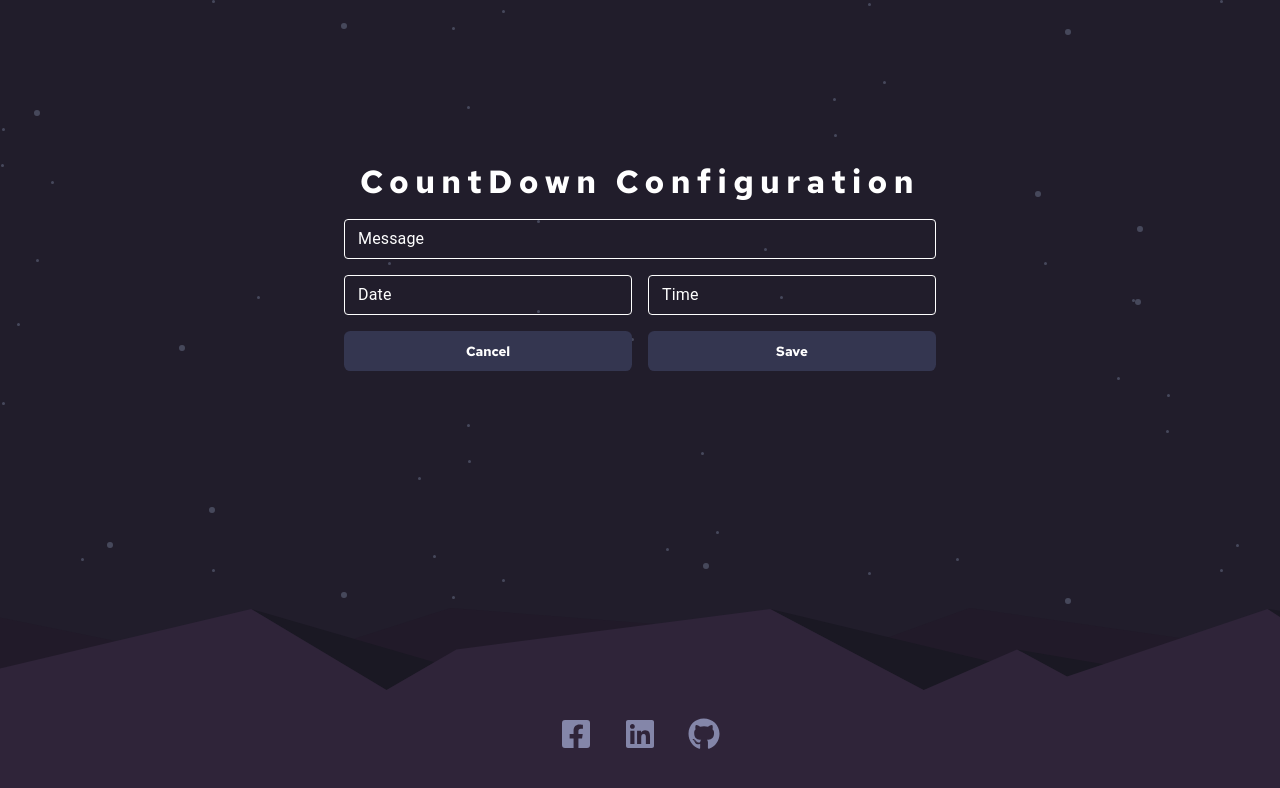
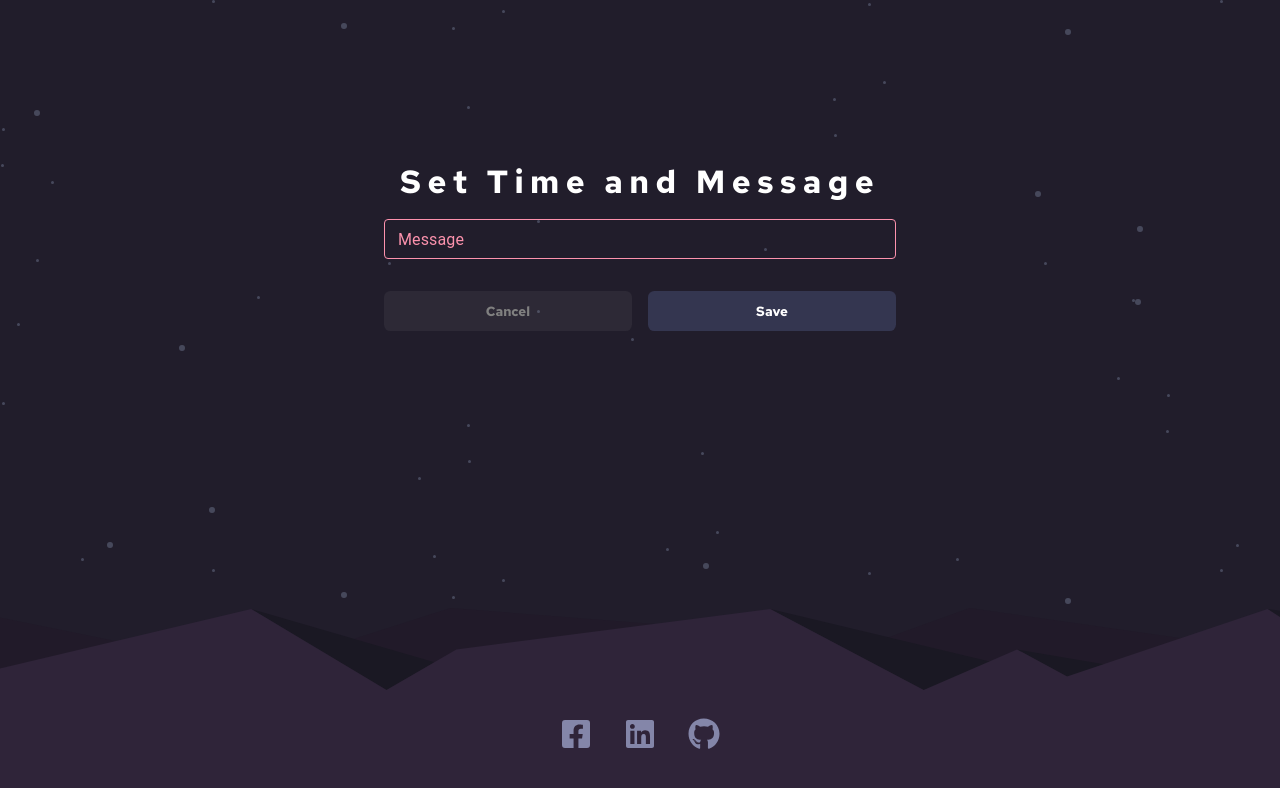
Before and after one commit to risingus/countdown, a React (Create React App) app: page /editCountDown in a window 1280 px wide. Shown: the top 788 px of the page. Built offline with nearby package versions, Linux system fonts and the light colour scheme.

Commit message:
Feat
1. Created funcion and view to edit countdown.

```diff
--- a/src/App.js
+++ b/src/App.js
@@ -1,27 +1,30 @@
 import { useEffect, useState } from "react";
 import { ThemeProvider } from "styled-components";
-import { GlobalStyle } from "./GlobalStyles/globalTheme";
-import { webTheme } from "./GlobalStyles/theme";
+import moment from 'moment';
 import {useNavigate} from "react-router";
-import moment from 'moment';
 import { CountDonwPage } from "./pages/CountDonwPage";
 import {Routes, Route} from 'react-router-dom';
 import { EditCountDownPage } from "./pages/EditCountDownPage";
+import { GlobalStyle } from "./GlobalStyles/globalTheme";
+import { webTheme } from "./GlobalStyles/theme";
 
 function App() {
+  const navigate = useNavigate();
   const [countDown, setCountDown] = useState({});
-  const [text, setText] = useState("No configuration found 😓");
-  let navigate = useNavigate();
+  const [text, setText] = useState("");
+  const [dateToCount, setDateToCount] = useState({});
+  const [isLoading, setIsLoading] = useState(true);
+
 
   function getRemainingTime(date) {
     const {year, month, day, hour, minute, second} = date
     const endDate = new Date(year, month, day, hour, minute, second)
     const now = new Date();
-    const timeLeft = moment(endDate).diff(now)
-    const daysLeft  = moment(timeLeft).get('date')
-    const hoursLeft = moment(timeLeft).get('hour')
-    const minutesLeft = moment(timeLeft).get('minute')
-    const secondsLeft = moment(timeLeft).get('second')
+    const timeLeft = moment(endDate).diff(moment(now))
+    const daysLeft  = moment.duration(timeLeft)._data.days
+    const hoursLeft = moment.duration(timeLeft)._data.hours
+    const minutesLeft = moment.duration(timeLeft)._data.minutes
+    const secondsLeft = moment.duration(timeLeft)._data.seconds
 
     const dateLeft = {
       days: daysLeft,
@@ -29,10 +32,12 @@ function App() {
       minutes: minutesLeft,
       seconds: secondsLeft
     }
+
     return dateLeft;
   }
 
   function handleSaveForm({text, date, time}) {
+    setIsLoading(true)
     const day = moment(date).get('date');
     const month = moment(date).get('month');
     const year = moment(date).get('year');
@@ -50,28 +55,40 @@ function App() {
       text
     }
 
+    const savedData = {
+      date,
+      time
+    }
+
+    setDateToCount(savedData)
+
     localStorage.setItem('countDownConfig', JSON.stringify(dateConfig))
-    setInterval(() => {
-      const dateLeft = getRemainingTime(dateConfig)
-      setCountDown(dateLeft)
-      setText(text)
-    }, 1000);
 
-
-    navigate('/')
-    document.location.reload()
-
+    setTimeout(() => {
+      setIsLoading(false);
+    }, 1000)
+    return;
   }
 
-  function handleCancelForm() {
-    navigate('/')
+  function isDateOld(date) {
+    const {year, month, day, hour, minute, second} = date
+    const countDate = new Date(year, month, day, hour, minute, second)
+    const today = new Date();
+
+    const isAfter = moment(countDate).isAfter(today)
+
+    return isAfter;
   }
 
   useEffect(() => {
 
     if (localStorage.getItem('countDownConfig') === null) {
       setCountDown({})
-      setText("No configuration found 😓")
+
+      setTimeout(() => {
+        navigate('/editCountDown')
+        setIsLoading(false);
+      }, 1000)
       return;
     }
 
@@ -88,32 +105,62 @@ function App() {
 
     const dateConfig = {
       year,
-      month: month -1,
+      month,
       day,
       hour,
       minute,
       second
     }
 
-    setInterval(() => {
+    const isAfter = isDateOld(dateConfig);
+
+    if (!isAfter) {
+      setCountDown({})
+      localStorage.removeItem('countDownConfig')
+
+      setTimeout(() => {
+        navigate('/editCountDown')
+        setIsLoading(false);
+      }, 1000)
+      return;
+    }
+
+
+    const currentFunction = setInterval(() => {
       const dateLeft = getRemainingTime(dateConfig)
       setCountDown(dateLeft)
       setText(text)
     }, 1000);
 
-  },  [])
+    setTimeout(() => {
+      setIsLoading(false);
+    }, 1000)
+
+
+    return () => clearInterval(currentFunction);
+
+  // eslint-disable-next-line react-hooks/exhaustive-deps
+  },  [dateToCount])
 
   return (
     <>
       <ThemeProvider theme={webTheme}>
         <Routes>
-          <Route path="/" element={<CountDonwPage countDown={countDown} text={text} />} />
+          <Route
+            path="/"
+            element={
+              <CountDonwPage
+                countDown={countDown}
+                text={text}
+                isLoading={isLoading}
+              />
+            }
+          />
           <Route
             path="/editCountDown"
             element={
               <EditCountDownPage
                 handleSaveForm={handleSaveForm}
-                handleCancelForm={handleCancelForm}
               />
             }
           />
--- a/src/components/EditCountDonwForm/index.js
+++ b/src/components/EditCountDonwForm/index.js
@@ -1,29 +1,62 @@
 import React from "react";
-import {
-  MuiPickersUtilsProvider,
-} from '@material-ui/pickers';
-import DateFnsUtils from '@date-io/date-fns';
+import LocalizationProvider from '@mui/lab/LocalizationProvider';
+import moment from 'moment';
+import AdapterDateFns from '@mui/lab/AdapterDateFns';
 import usLocale from 'date-fns/locale/en-US';
+import MobileDatePicker from '@mui/lab/MobileDatePicker';
+import MobileTimePicker from '@mui/lab/MobileTimePicker';
+import {useNavigate} from "react-router";
 import {Title} from '../Title'
-import { DateInput, InputMessage, StyledForm, TimeInput } from "./styles";
+import { InputMessage, StyledForm, StyledButton } from "./styles";
 import { useForm, Controller } from 'react-hook-form';
 import * as yup from 'yup';
 import { yupResolver } from '@hookform/resolvers/yup';
 import { InputMessageError } from "../InputMessageError";
 
 
+function isDateNew(date, time) {
+  const day = moment(date).get('date');
+  const month = moment(date).get('month');
+  const year = moment(date).get('year');
+  const hour = moment(time).get('hour');
+  const minute = moment(time).get('minute');
+  const second = moment(time).get('second');
+
+  const formDate = new Date(year, month, day, hour, minute, second)
+  const today = new Date();
+
+  const isAfter = moment(formDate).isAfter(today)
+  console.log(isAfter)
+
+  return isAfter;
+
+}
+
 const countDownSchema = yup.object().shape({
   text: yup
     .string(),
   date: yup
     .date()
+    .nullable()
+    .test(
+      'Test if formDate is after today',
+      'Date must be after today',
+      (_, form) => isDateNew(form.parent.date, form.parent.time) === true
+    )
     .required('Required *'),
   time: yup
     .date()
-    .required('Obrigatório *'),
+    .nullable()
+    .test(
+      'Test if formDate is after today',
+      'Date must be after today',
+      (_, form) => isDateNew(form.parent.date, form.parent.time) === true
+    )
+    .required('Required *'),
 });
 
-export function EditCountDownForm({handleSaveForm, handleCancelForm}) {
+export function EditCountDownForm({handleSaveForm}) {
+  let navigate = useNavigate();
 
 
   const {
@@ -38,15 +71,24 @@ export function EditCountDownForm({handleSaveForm, handleCancelForm}) {
   });
   const { errors } = formState;
 
+  function saveForm(values) {
+    handleSaveForm(values)
+    reset()
+    clearErrors()
+    navigate('/')
+  }
+
   function cancelForm() {
     reset()
     clearErrors()
-    handleCancelForm()
+    navigate('/')
   }
 
   return (
-    <StyledForm onSubmit={handleSubmit(handleSaveForm)}>
-      <Title text="CountDown Configuration"/>
+    <StyledForm
+      onSubmit={handleSubmit(saveForm)}
+    >
+      <Title text="Set Time and Message"/>
       <div>
         <Controller
           control={control}
@@ -71,26 +113,22 @@ export function EditCountDownForm({handleSaveForm, handleCancelForm}) {
       </div>
 
       <div className="timeContainer">
-        <MuiPickersUtilsProvider utils={DateFnsUtils} locale={usLocale}>
+        <LocalizationProvider dateAdapter={AdapterDateFns} locale={usLocale}>
 
-          <div>
+          <div className="inputContainer">
             <Controller
               control={control}
               name="date"
               render={({field: {onChange, value, ref}}) => (
-                <DateInput
+                <MobileDatePicker
+                  className="datePicker"
+                  minDate={new Date()}
+                  fullWidth
                   inputRef={ref}
-                  inputVariant="outlined"
-                  fullWidth
+                  label="Just date"
+                  value={value}
                   onChange={onChange}
-                  value={value}
-                  ampm={false}
-                  autoOk
-                  size="small"
-                  label="Date"
-                  // disablePast
-                  format="dd/MM/yyyy"
-                  views={['date', 'month', 'year']}
+                  renderInput={(params) => <InputMessage size="small" $error={!!errors.date} {...params}/>}
                 />
               )}
             />
@@ -99,23 +137,19 @@ export function EditCountDownForm({handleSaveForm, handleCancelForm}) {
             )}
           </div>
 
-          <div>
+          <div className="inputContainer">
             <Controller
               control={control}
               name="time"
               render={({field: {onChange, value, ref}}) => (
-                <TimeInput
+                <MobileTimePicker
+                  views={['hours', 'minutes', 'seconds']}
+                  ampm={false}
                   inputRef={ref}
+                  label="Just time"
+                  value={value}
                   onChange={onChange}
-                  value={value}
-                  size="small"
-                  inputVariant="outlined"
-                  ampm={false}
-                  openTo="hours"
-                  views={["hours", "minutes", "seconds"]}
-                  format="HH:mm:ss"
-                  label="Time"
-                  fullWidth
+                  renderInput={(params) => <InputMessage size="small" $error={!!errors.time} {...params} />}
                 />
               )}
             />
@@ -124,26 +158,27 @@ export function EditCountDownForm({handleSaveForm, handleCancelForm}) {
             )}
 
           </div>
-        </MuiPickersUtilsProvider>
+        </LocalizationProvider>
       </div>
 
 
       <div className="buttonsContainer">
-        <button
+        <StyledButton
+          $disabled={localStorage.getItem('countDownConfig') === null}
+          disabled={localStorage.getItem('countDownConfig') === null}
           className="submitButton"
           type="button"
           onClick={cancelForm}
         >
           Cancel
-        </button>
+        </StyledButton>
 
-        <button
-          className="submitButton"
+        <StyledButton
           type="button"
-          onClick={handleSubmit(handleSaveForm)}
+          onClick={handleSubmit(saveForm)}
         >
           Save
-        </button>
+        </StyledButton>
       </div>
 
 
--- a/src/components/EditCountDonwForm/styles.js
+++ b/src/components/EditCountDonwForm/styles.js
@@ -1,9 +1,6 @@
 import styled from 'styled-components';
-import {
-  DatePicker,
-  TimePicker
-} from '@material-ui/pickers';
-import { TextField } from "@material-ui/core";
+import TextField from '@mui/material/TextField';
+import { lighten } from 'polished';
 
 
 export const StyledForm = styled.form`
@@ -16,80 +13,50 @@ export const StyledForm = styled.form`
     display: grid;
     grid-template-columns: repeat(2, 1fr);
     gap: 1rem;
+
+    .inputContainer {
+      display: flex;
+      flex-direction: column;
+      gap: .5rem;
+    }
   }
 
   .buttonsContainer {
     display: grid;
     grid-template-columns: repeat(2, 1fr);
     gap: 1rem;
+  }
 
-    .submitButton {
+`;
+
+export const StyledButton = styled.button`
   height: 2.5rem;
-      background: ${({theme }) => theme.colors.neutral.darkDesaturatedBlue};
+  background: ${({theme, $disabled }) => $disabled ? 'rgba(144, 144, 144, .1)' : theme.colors.neutral.darkDesaturatedBlue};
   border: none;
   border-radius: .4rem;
-      color: ${({theme }) => theme.colors.neutral.white};
+  color: ${({theme, $disabled }) => $disabled ? 'gray' : theme.colors.neutral.white};
   transition: 0.2s linear;
 
   :hover {
-        background: ${({theme }) => theme.colors.primary.softRed};
+    background: ${({theme, $disabled }) => $disabled ? 'rgba(144, 144, 144, .1)' :theme.colors.primary.softRed};
   }
-    }
-  }
+`;
 
 
-
-`;
 
 export const InputMessage = styled(TextField)`
   &&& {
 
     label {
-      color: ${({theme }) => theme.colors.neutral.white};
+      color: ${({theme, $error }) => $error ? theme.colors.neutral.error : lighten(0.1, '#fb6087')};
     }
 
     .MuiOutlinedInput-notchedOutline {
-      border-color: ${({theme }) => theme.colors.neutral.white};
+      border-color: ${({theme, $error }) => $error ? theme.colors.neutral.error : lighten(0.1, '#fb6087')};
     }
 
     .MuiInputBase-root {
-      color: ${({theme }) => theme.colors.neutral.white};
+      color: ${({theme, $error }) => $error ? theme.colors.neutral.error : lighten(0.1, '#fb6087')};
     }
   }
 `;
-
-export const DateInput = styled(DatePicker)`
-  &&& {
-
-    label {
-      color: ${({theme }) => theme.colors.neutral.white};
-    }
-
-    .MuiOutlinedInput-notchedOutline {
-      border-color: ${({theme }) => theme.colors.neutral.white};
-      color: ${({theme }) => theme.colors.neutral.white};
-    }
-
-    .MuiInputBase-root {
-      color: ${({theme }) => theme.colors.neutral.white};
-    }
-
-  }
-`;
-
-export const TimeInput = styled(TimePicker)`
-  &&& {
-    label {
-      color: ${({theme }) => theme.colors.neutral.white};
-    }
-
-    .MuiOutlinedInput-notchedOutline {
-      border-color: ${({theme }) => theme.colors.neutral.white};
-      color: ${({theme }) => theme.colors.neutral.white};
-    }
-
-    .MuiInputBase-root {
-      color: ${({theme }) => theme.colors.neutral.white};
-    }
-  }
-`;
--- /dev/null
+++ b/src/components/SkeletonLoading/styles.js
@@ -0,0 +1,58 @@
+import styled from 'styled-components';
+
+
+export const SkeletonContainer = styled.div`
+
+    display: flex;
+    flex-direction: column;
+    gap: 3.5rem;
+    width: 30vw;
+    align-items: center;
+    margin: 0 1rem 0 1rem;
+
+    .skeletonTitleContainer {
+      display: flex;
+      flex-direction: column;
+      gap: .5rem;
+
+      .skeletonTitle {
+        border-radius: .4rem;
+        height: 1rem;
+        width: 25rem;
+      }
+
+    }
+
+  .skeletonCardCointainer {
+    display: flex;
+    flex-direction: row;
+    gap: 2rem;
+    justify-content: center;
+    align-items: center;
+
+
+    .skeletonTimeCard {
+      display: flex;
+      flex-direction: column;
+      align-items: center;
+    }
+
+    .skeletonTimeCardFragmentBotton, .skeletonTimeCardFragmentTop {
+      border-radius: .4rem;
+      height: 50px;
+      width: 80px;
+    }
+
+    .skeletonTimeCardFragmentTop{
+      margin: 0 0 .07rem 0;
+      box-shadow: 0px 6px 0px -3px rgba(0, 0, 0, 0.1);
+    }
+
+    .skeletonTimeName {
+      border-radius: .4rem;
+      height: .6rem;
+      width: 3.5rem;
+      margin: .5rem 0 0 0;
+    }
+  }
+`;
--- a/src/components/TimeCard/index.js
+++ b/src/components/TimeCard/index.js
@@ -9,8 +9,8 @@ export function TimeCard({time, text}) {
 
   useEffect(()=> {
     if (time !== oldTime) {
+      setOldTime(time);
       setAnimation(true)
-      setOldTime(time);
 
       setTimeout(() => {
         setAnimation(false)
--- a/src/pages/EditCountDownPage.js
+++ b/src/pages/EditCountDownPage.js
@@ -1,15 +1,15 @@
 import React from 'react';
+
 import { Base } from '../components/Base';
 import {EditCountDownForm} from '../components/EditCountDonwForm';
 import { Footer } from '../components/Footer';
 
-export function EditCountDownPage({handleSaveForm, handleCancelForm}) {
+export function EditCountDownPage({handleSaveForm}) {
 
   return (
     <Base>
       <EditCountDownForm
         handleSaveForm={handleSaveForm}
-        handleCancelForm={handleCancelForm}
       />
       <Footer isEdit />
     </Base>
```
Also changed, not shown: package.json (+8 -3 lines), src/GlobalStyles/theme.js (+5 -5 lines), src/components/NoConfig/index.js (deleted, +0 -32 lines), src/components/SkeletonLoading/index.js (added, +94 -0 lines), src/pages/CountDonwPage.js (+9 -11 lines), src/assets/img/noConfig.svg (deleted). Lines whose indentation alone changed are shown as unchanged.
